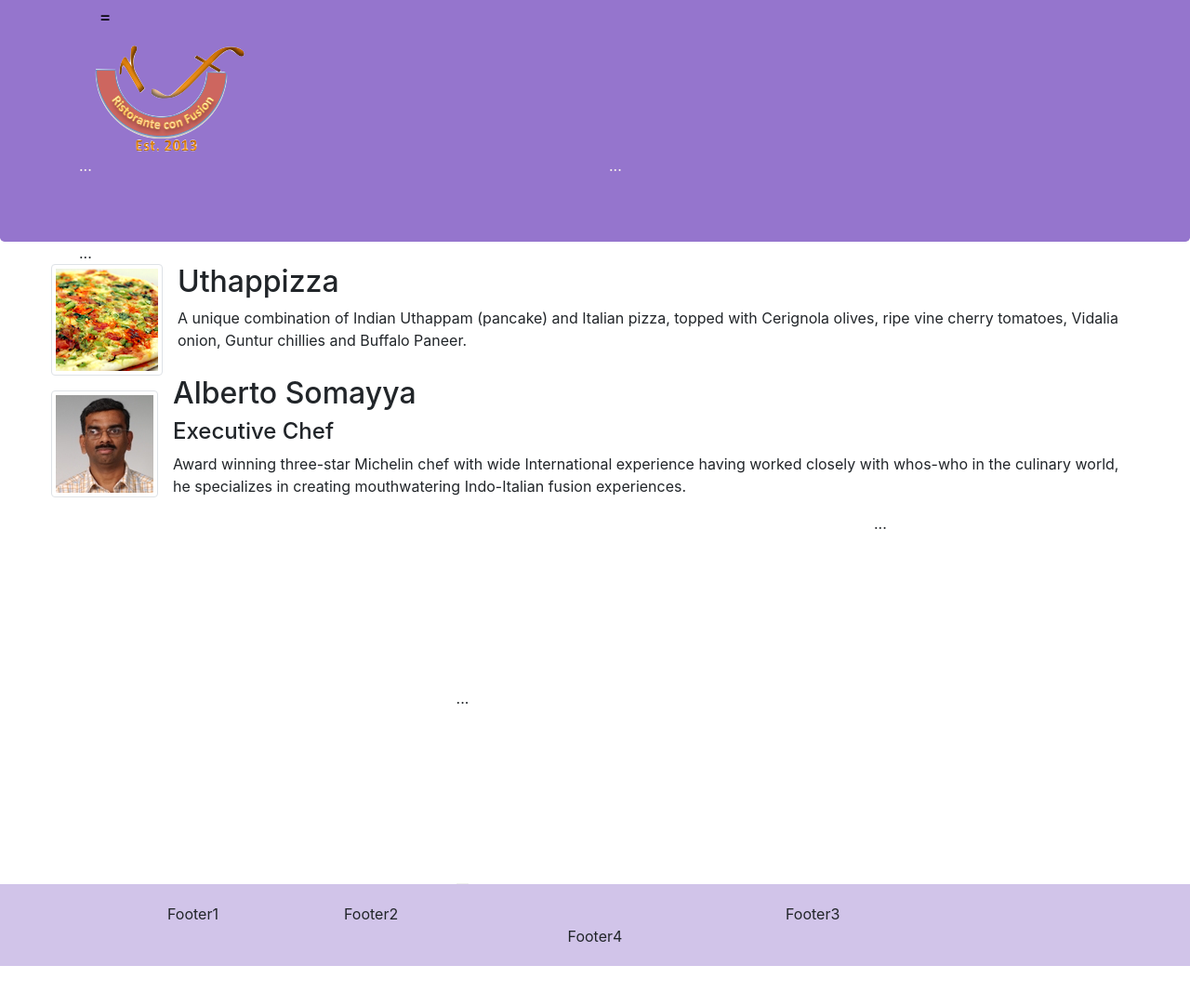
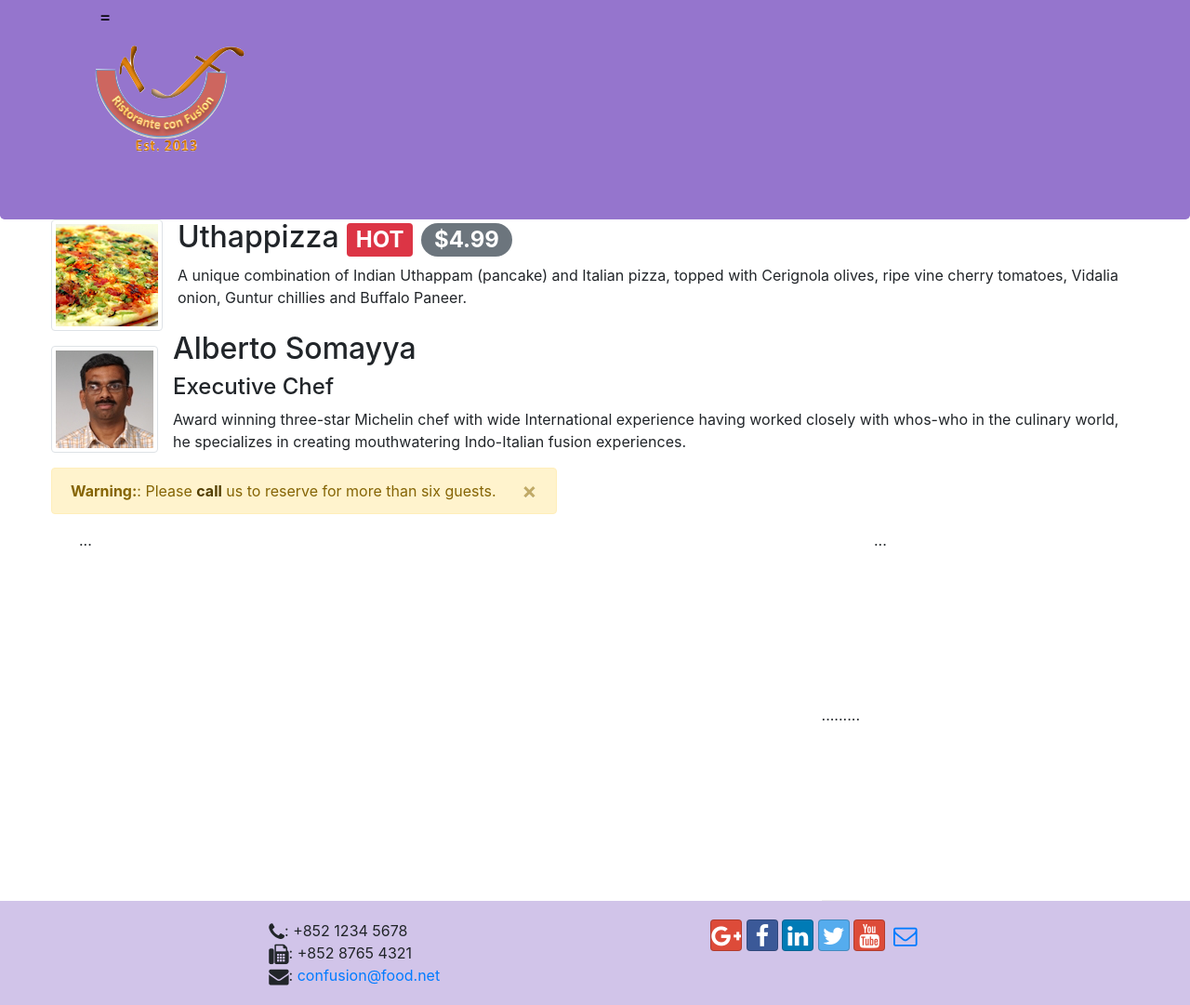
Before and after one commit to rinpit/conFusion, a website: page index.html in a window 1280 px wide. Shown: the part 117-1198 px from the top of the page at 93% size. Before the commit the page ends 1156 px from the top, so only its background shows below. Drawn offline with nearby package versions, Linux system fonts and the light colour scheme.

Commit message:
Alerting Users"

```diff
--- a/index.html
+++ b/index.html
@@ -50,10 +50,10 @@
             </div>
 
 
-            <div class="row">
+            <!-- <div class="row">
                 <div class="col-12 col-sm-6"> ... </div>
                 <div class="col-12 col-sm"> ... </div>
-            </div>
+            </div> -->
         </div>
     </header>
 
@@ -63,7 +63,10 @@
                 <div class="media">
                     <img class="d-flex mr-3 img-thumbnail align-self-center" src="img/uthappizza.png" alt="Uthappizza">
                     <div class="media-body">
-                        <h2 class="mt-0">Uthappizza</h2>
+                        <h2 class="mt-0">Uthappizza
+                            <span class="badge badge-danger">HOT</span>
+                            <span class="badge badge-pill badge-secondary">$4.99</span>
+                        </h2>
                         <p class="d-none d-sm-block">A unique combination of Indian Uthappam (pancake) and
                             Italian pizza, topped with Cerignola olives, ripe vine
                             cherry tomatoes, Vidalia onion, Guntur chillies and
@@ -88,6 +91,28 @@
                 </div>
             </div>
 
+            <div class="row">
+                <div class="alert alert-warning alert-dismissible" role="alert">
+                    <button type="button" class="close" data-dismiss="alert">
+                        <span>&times;</span>
+                    </button>
+                    <strong>Warning:</strong>: Please
+                    <a href="tel:+85212345678" class="alert-link"> call</a> us to reserve for more than six guests.
+                </div>
+            </div>
+
+
+
+
+
+            <!-- <div class="col-12 col-sm-4 order-sm-last col-md-3"> ... </div>
+            <div class="col col-sm order-sm-first  col-md"> ... </div> -->
+        </div>
+        <div class="row">
+            <div class="row row-content align-items-center"> ... </div>
+
+            <div class="row row-content align-items-center"> ... </div>
+
             <div class="row row-content align-items-center"> ... </div>
 
             <div class="col-12 col-sm-4 order-sm-last col-md-3"> ... </div>
@@ -98,13 +123,30 @@
     <footer class="footer">
         <div class="container">
             <div class="row justify-content-center">
-                <div class="col-4 offset-1 col-sm-2">Footer1</div>
+                <!-- <div class="col-4 offset-1 col-sm-2">Footer1</div> -->
 
-                <div class="col-7 col-sm-5">Footer2</div>
+                <div class="col-7 col-sm-5">
+                    <i class="fa fa-phone fa-lg"></i>: +852 1234 5678<br>
+                    <i class="fa fa-fax fa-lg"></i>: +852 8765 4321<br>
+                    <i class="fa fa-envelope fa-lg"></i>:
+                    <a href="mailto:confusion@food.net">confusion@food.net</a>
+                </div>
 
-                <div class="col-12 col-sm-4 align-self-center">Footer3</div>
+                <!-- <div class="col-12 col-sm-4 align-self-center">Footer3</div> -->
 
-                <div class="col-auto text-center">Footer4</div>
+                <div class="col-auto text-center">
+                    <a class="btn btn-social-icon btn-google" href="http://google.com/+"><i
+                            class="fa fa-google-plus"></i></a>
+                    <a class="btn btn-social-icon btn-facebook" href="http://www.facebook.com/profile.php?id="><i
+                            class="fa fa-facebook"></i></a>
+                    <a class="btn btn-social-icon btn-linkedin" href="http://www.linkedin.com/in/"><i
+                            class="fa fa-linkedin"></i></a>
+                    <a class="btn btn-social-icon btn-twitter" href="http://twitter.com/"><i
+                            class="fa fa-twitter"></i></a>
+                    <a class="btn btn-social-icon btn-google" href="http://youtube.com/"><i
+                            class="fa fa-youtube"></i></a>
+                    <a class="btn btn-social-icon" href="mailto:"><i class="fa fa-envelope-o"></i></a>
+                </div>
             </div>
         </div>
     </footer>
```
Also changed, not shown: aboutus.html (+2 -2 lines).
